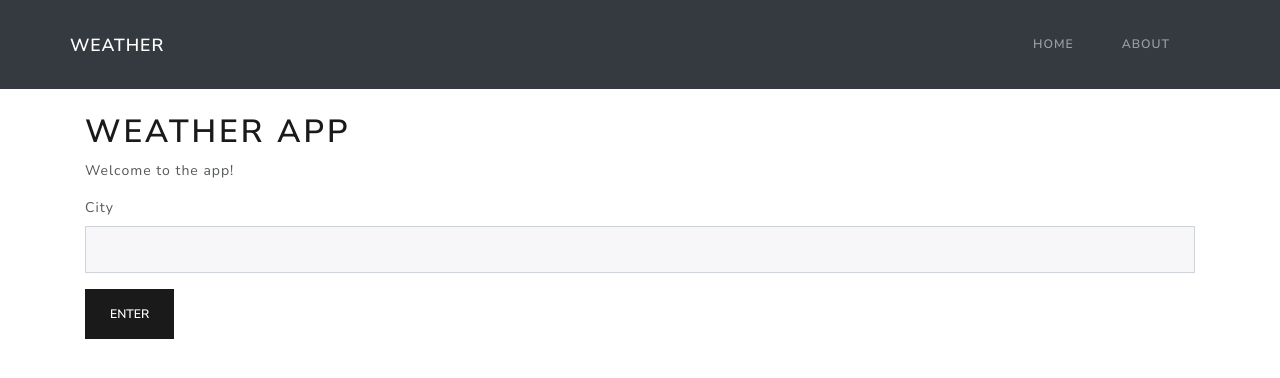
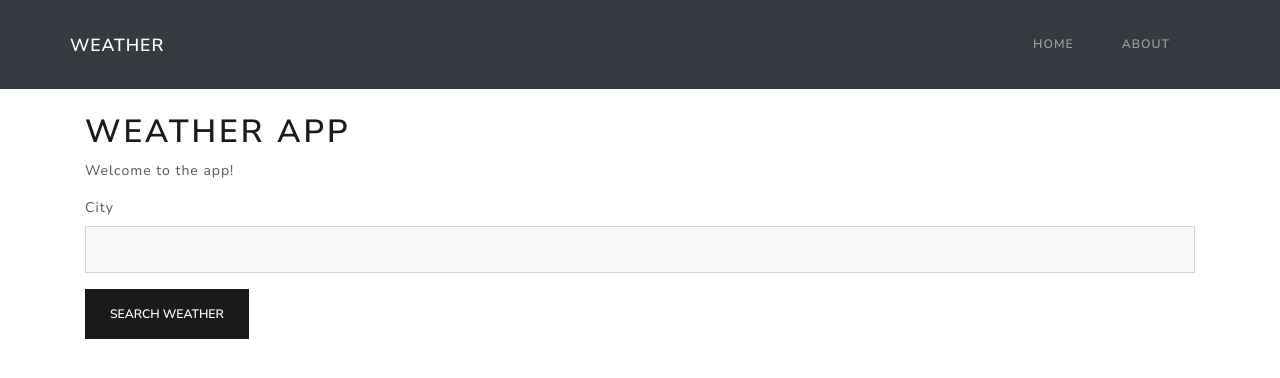
Before and after one commit to lu-gflores/test-nextjs, a Next.js app: page / in a window 1280 px wide. Shown: the top 378 px of the page. Built offline with nearby package versions, Linux system fonts and the light colour scheme; no server answers.

Commit message:
added api key

```diff
--- a/components/Form.js
+++ b/components/Form.js
@@ -17,10 +17,10 @@ class Form extends React.Component {
         return(
             <form>
             <div className='form-group'>
-                <label for = 'city'>City</label>
+                <label htmlFor = 'city'>City</label>
                 <input type='text' className='form-control' onChange={this.handleChange}/>
             </div>
-            <button type='submit' className="btn btn-primary" value="Submit" onSubmit={this.handleSubmit}>Enter</button>
+            <button type='submit' className="btn btn-primary" value="Submit" onSubmit={this.handleSubmit}>Search Weather</button>
             </form>
         )
     }
--- a/pages/index.js
+++ b/pages/index.js
@@ -1,5 +1,8 @@
 import Layout from '../components/Layout'
 import Form from '../components/Form'
+const API_KEY = process.env.REACT_APP_WEATHER_API_KEY;
+const fetcher =  (url) => fetch(url).then((res) => res.json)
+
 const Index = () => (
     <Layout>
         <div>
@@ -10,4 +13,5 @@ const Index = () => (
     </Layout>
 
 )
+
 export default Index;
```
Also changed, not shown: 1 other file (tests, documents, lock files or other folders).
